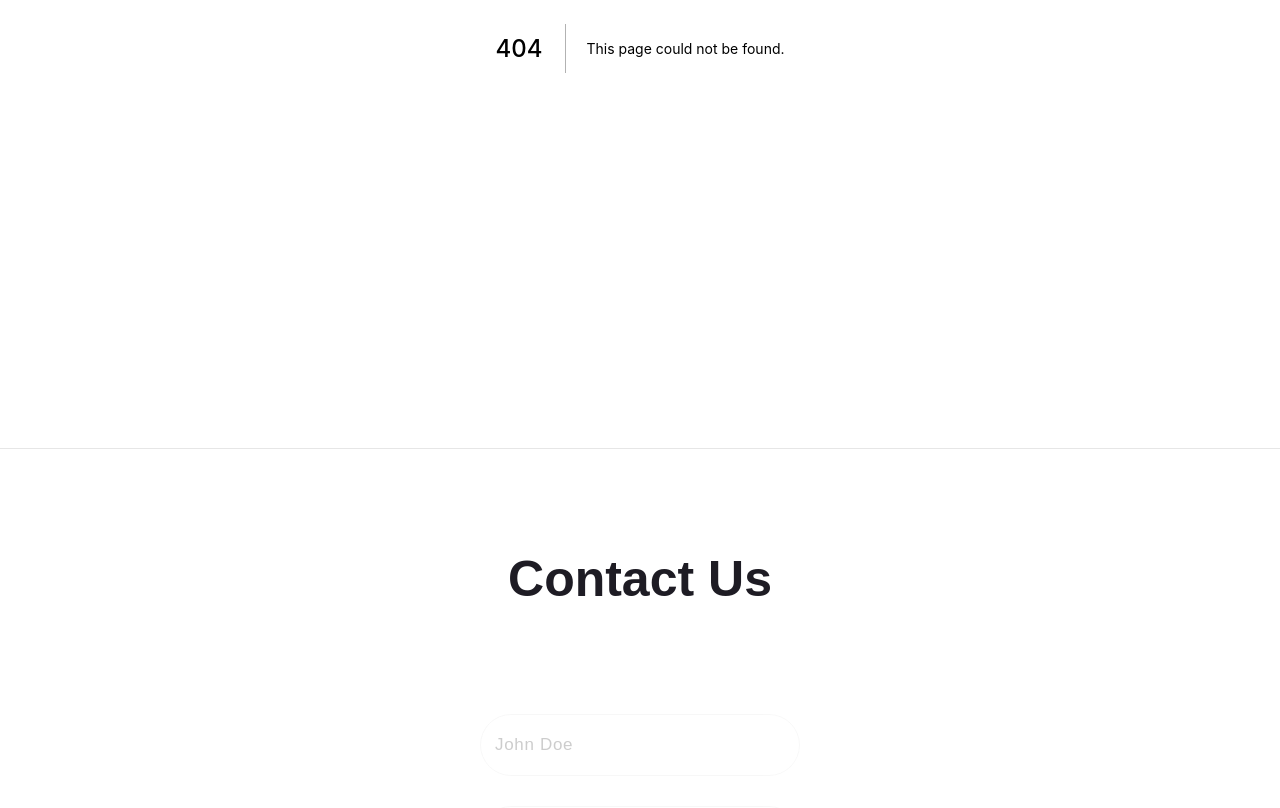
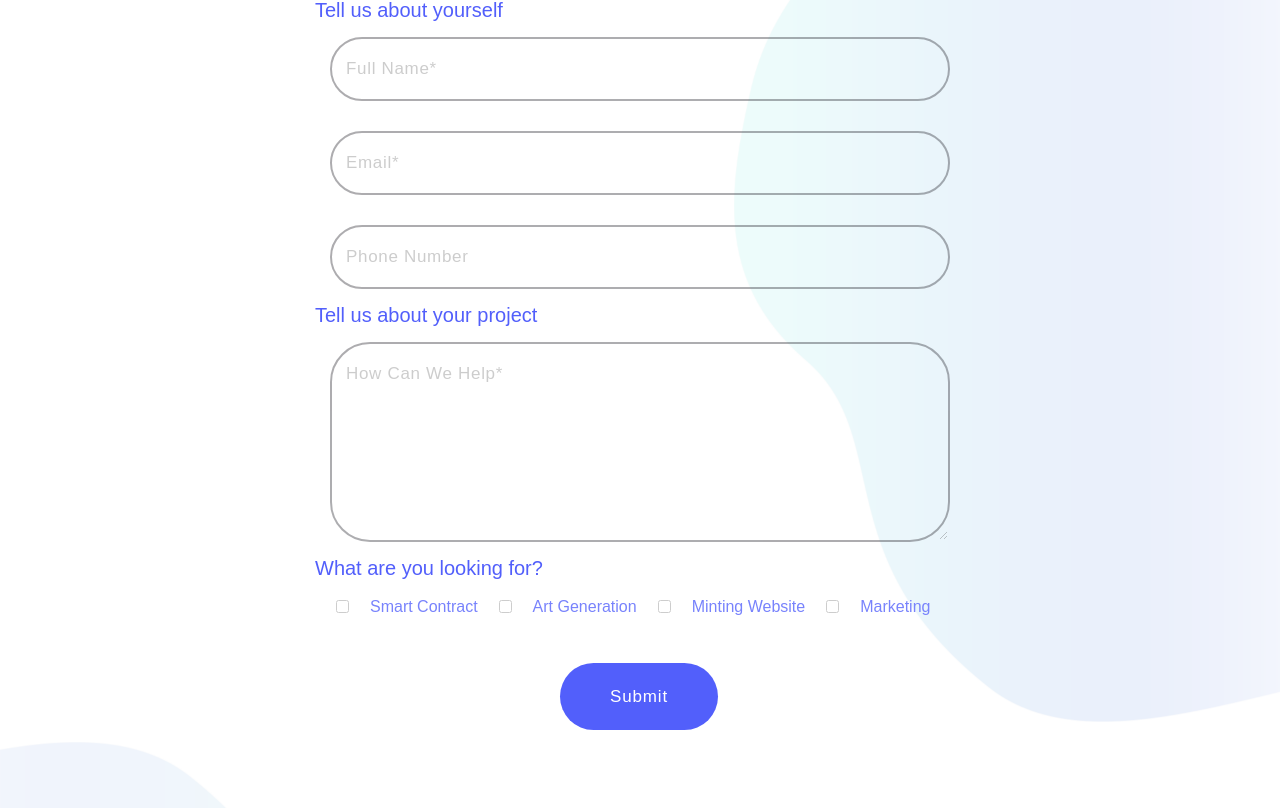
Before and after one commit to ricardo-ljr/NFT-Landing-Page, a Next.js app: page /mvp in a window 1280 px wide. Before the commit this address had no page. Shown: the part 352-1160 px from the top of the page. Built offline with nearby package versions, Linux system fonts and the light colour scheme.

Commit message:
Working on MVP page

```diff
--- a/components/Header.js
+++ b/components/Header.js
@@ -1,8 +1,10 @@
-import Image from 'next/image';
-import Link from 'next/link';
-import data from '../data/headerSection.json';
+import Image from "next/image";
+import Link from "next/link";
+import data from "../data/headerSection.json";
+import { useRouter } from "next/router";
 
-const Header = () => {
+const Header = ({ mvp }) => {
+  const router = useRouter();
 
   return (
     <header>
@@ -10,17 +12,18 @@ const Header = () => {
         <Link href="/">
           <a>
             <Image src={data.logo} width={135} height={135} />
-
           </a>
         </Link>
       </div>
       <div className="btn-try">
+        {router.pathname === "/" && (
           <button className="contact-us-header">
             <a href="#footer">Contact Us</a>
           </button>
+        )}
       </div>
     </header>
-    )
+  );
 };
 
 export default Header;
--- a/components/Layout.js
+++ b/components/Layout.js
@@ -1,14 +1,13 @@
-import Header from './Header';
-import Footer from './Footer';
+import Header from "./Header";
+import Footer from "./Footer";
 
 const Layout = ({ children }) => {
-    return (
-        <>
-            <Header />
-            {children}
-            <Footer />
-        </>
-    )
+  return (
+    <>
+      <Header />
+      {children}
+    </>
+  );
 };
 
 export default Layout;
--- /dev/null
+++ b/pages/mvp.js
@@ -0,0 +1,84 @@
+import Head from "next/head";
+
+export default function mvp() {
+  return (
+    <div>
+      <Head>
+        <title>THINMINT | Landing Page</title>
+        <link rel="icon" href="../public/CompanyLogo.png" />
+      </Head>
+
+      <div className="questionaire">
+        <div className="header-footer">
+          <h3>Request a Quote</h3>
+        </div>
+
+        <form>
+          <div className="form-group">
+            <form className="form-group" autoComplete="off">
+              <label className="label-group">Tell us about yourself</label>
+              <input
+                type="text"
+                placeholder="Full Name*"
+                required
+                onChange={(e) => setName(e.target.value)}
+              />
+              <input
+                type="text"
+                placeholder="Email*"
+                required
+                onChange={(e) => setName(e.target.value)}
+              />
+              <input
+                type="email"
+                placeholder="Phone Number"
+                required
+                onChange={(e) => setEmail(e.target.value)}
+              />
+              <label className="label-group">Tell us about your project</label>
+              <textarea
+                type="text"
+                placeholder="How Can We Help*"
+                require
+                onChange={(e) => setNotes(e.target.value)}
+              />
+              <label className="label-group">What are you looking for?</label>
+              <div className="services-group">
+                <input
+                  type="checkbox"
+                  id="service1"
+                  name="service1"
+                  value="contract"
+                />
+                <label for="vehicle1">Smart Contract</label>
+                <br />
+                <input
+                  type="checkbox"
+                  id="service2"
+                  name="service2"
+                  value="art"
+                />
+                <label for="vehicle1">Art Generation</label>
+                <input
+                  type="checkbox"
+                  id="service2"
+                  name="service2"
+                  value="art"
+                />
+                <label for="vehicle1">Minting Website</label>
+                <input
+                  type="checkbox"
+                  id="service2"
+                  name="service2"
+                  value="art"
+                />
+                <label for="vehicle1">Marketing</label>
+              </div>
+              <button type="submit">Submit</button>
+            </form>
+          </div>
+        </form>
+      </div>
+    </div>
+  );
+}
--- a/styles/style.css
+++ b/styles/style.css
@@ -1,4 +1,4 @@
-@import url('https://fonts.googleapis.com/css2family=Poppins:wght@300;400;500;600;700&display=swap');
+@import url("https://fonts.googleapis.com/css2family=Poppins:wght@300;400;500;600;700&display=swap");
 /** Start Header CSS **/
 
 header {
@@ -22,7 +22,6 @@ header .logo {
   height: 65px;
 }
 
-
 header .btn-try {
   display: flex;
   flex-direction: column;
@@ -33,7 +32,7 @@ header .btn-try button {
   padding: 10px 30px;
   background-color: transparent;
   outline: none;
-    border: 1px solid #525FFB;
+  border: 1px solid #525ffb;
   font-weight: bold;
   font-size: 20px;
   letter-spacing: 0.05em;
@@ -45,7 +44,6 @@ header .btn-try button {
 }
 
 /** End Header Css **/
-
 
 /** Start Hero Css **/
 
@@ -104,7 +102,7 @@ header .btn-try button {
   width: 320px;
   background: transparent;
   outline: none;
-    border: 1px solid #EBEBEB;
+  border: 1px solid #ebebeb;
   border-radius: 40px;
   padding: 25px 18px;
   font-weight: 300;
@@ -121,7 +119,7 @@ header .btn-try button {
   background-color: transparent;
   outline: none;
   border: none;
-    background: #525FFB;
+  background: #525ffb;
   font-weight: 500;
   font-size: 17px;
   letter-spacing: 0.05em;
@@ -140,7 +138,6 @@ header .btn-try button {
 }
 
 /**  End Hero Css **/
-
 
 /** Start Serivces Css **/
 
@@ -187,7 +184,6 @@ header .btn-try button {
   border-radius: 11px;
 }
 
-
 .services .grid-services .card .info {
   display: flex;
   flex-direction: column;
@@ -219,33 +215,33 @@ header .btn-try button {
 }
 
 .services .grid-services .card:nth-of-type(2) .info h3 {
-    color: #1E1C24;
+  color: #1e1c24;
 }
 
 .services .grid-services .card:nth-of-type(2) .info p {
-    color: #1E1C24;
+  color: #1e1c24;
 }
 
 .services .grid-services .card:nth-of-type(3) .info h3 {
-    color: #1E1C24;
+  color: #1e1c24;
 }
 
 .services .grid-services .card:nth-of-type(3) .info p {
-    color: #1E1C24;
+  color: #1e1c24;
 }
 
 .services .grid-services .card:nth-of-type(1) {
-    background: #525FFB;
+  background: #525ffb;
 }
 
 .services .grid-services .card:nth-of-type(2) {
-    background: #E9F0FF;
+  background: #e9f0ff;
   position: relative;
   top: 50px;
 }
 
 .services .grid-services .card:nth-of-type(3) {
-    background: #FFE7AA;
+  background: #ffe7aa;
 }
 
 /** End Services Css **/
@@ -317,7 +313,7 @@ header .btn-try button {
 .management .content-management .item .right-side button {
   padding: 15px 40px;
   border-radius: 30px;
-    background: #525FFB;
+  background: #525ffb;
   outline: none;
   border: none;
   cursor: pointer;
@@ -339,7 +335,7 @@ footer {
   align-items: center;
   justify-content: center;
   padding: 100px 0;
-    border-top: 1px solid #E6E6E6;
+  border-top: 1px solid #e6e6e6;
 }
 
 footer .header-footer {
@@ -379,7 +375,7 @@ footer .form-group input {
   margin: 15px;
   background: transparent;
   outline: none;
-    border: 1px solid #EBEBEB;
+  border: 1px solid #ebebeb;
   border-radius: 40px;
   padding: 20px 14px;
   font-weight: 300;
@@ -397,7 +393,7 @@ footer .form-group textarea {
   margin: 15px;
   background: transparent;
   outline: none;
-    border: 1px solid #EBEBEB;
+  border: 1px solid #ebebeb;
   border-radius: 40px;
   padding: 20px 14px;
   font-weight: 500;
@@ -406,7 +402,7 @@ footer .form-group textarea {
   text-align: left;
   color: rgba(30, 28, 36, 0.85);
   opacity: 0.36;
-    font-family:'Poppins', sans-serif;
+  font-family: "Poppins", sans-serif;
 }
 
 footer .form-group button {
@@ -415,7 +411,7 @@ footer .form-group button {
   background-color: transparent;
   outline: none;
   border: none;
-    background: #525FFB;
+  background: #525ffb;
   font-weight: 500;
   font-size: 17px;
   letter-spacing: 0.05em;
@@ -428,3 +424,126 @@ footer .form-group button {
 }
 
 /** End Footer Css **/
+
+/** Start MVP Css **/
+
+.questionaire {
+  display: flex;
+  flex-direction: column;
+  align-items: center;
+  justify-content: center;
+  padding: 200px 0;
+  border-top: 1px solid #e6e6e6;
+}
+
+.questionaire .header-footer {
+  display: flex;
+  flex-direction: column;
+}
+
+.questionaire .header-footer h3 {
+  text-align: center;
+  font-weight: bold;
+  font-size: 50px;
+  line-height: 60px;
+  color: #1e1c24;
+  margin-bottom: 20px;
+}
+
+.questionaire .header-footer h5 {
+  width: 500px;
+  max-width: 95%;
+  font-weight: 300;
+  font-size: 27px;
+  line-height: 35px;
+  text-align: center;
+  color: #1e1c24;
+  margin: auto;
+}
+
+.questionaire .form-group {
+  display: flex;
+  flex-direction: column;
+  align-items: flex-start;
+  margin-top: 35px;
+}
+
+.questionaire .form-group .label-group {
+  display: flex;
+  flex-direction: initial;
+  align-items: flex-start;
+  font-size: 20px;
+  color: #525ffb;
+}
+
+.questionaire .form-group .services-group {
+  display: flex;
+  align-items: center;
+  width: 620px;
+  color: #7883fc;
+}
+
+.questionaire .form-group .services-group input {
+  margin: 20px 20px;
+  display: flex;
+  flex-direction: row;
+  flex-wrap: wrap;
+  align-items: center;
+  width: 15px;
+}
+
+.questionaire .form-group input {
+  width: 620px;
+  margin: 15px;
+  background: transparent;
+  outline: none;
+  border: 2px solid #1e1c24;
+  border-radius: 40px;
+  padding: 20px 14px;
+  font-weight: 300;
+  font-size: 17px;
+  letter-spacing: 0.04em;
+  text-align: left;
+  color: rgba(30, 28, 36, 0.85);
+
+  opacity: 0.36;
+}
+
+.questionaire .form-group textarea {
+  width: 620px;
+  height: 200px;
+  margin: 15px;
+  background: transparent;
+  outline: none;
+  border: 2px solid #1e1c24;
+  border-radius: 40px;
+  padding: 20px 14px;
+  font-weight: 500;
+  font-size: 17px;
+  letter-spacing: 0.04em;
+  text-align: left;
+  color: rgba(30, 28, 36, 0.85);
+  opacity: 0.36;
+  font-family: "Poppins", sans-serif;
+}
+
+.questionaire .form-group button {
+  font-family: inherit;
+  margin: 30px;
+  padding: 20px 50px;
+  background-color: transparent;
+  outline: none;
+  border: none;
+  background: #525ffb;
+  font-weight: 500;
+  font-size: 17px;
+  letter-spacing: 0.05em;
+  line-height: 27px;
+  text-align: left;
+  color: #fff;
+  border-radius: 40px;
+  cursor: pointer;
+  margin-left: 245px;
+}
+
+/** End MVP Css **/
```
Also changed, not shown: components/Hero.js (+10 -12 lines), pages/index.js (+10 -9 lines), 1 other file (tests, documents, lock files or other folders). Lines whose indentation alone changed are shown as unchanged.
